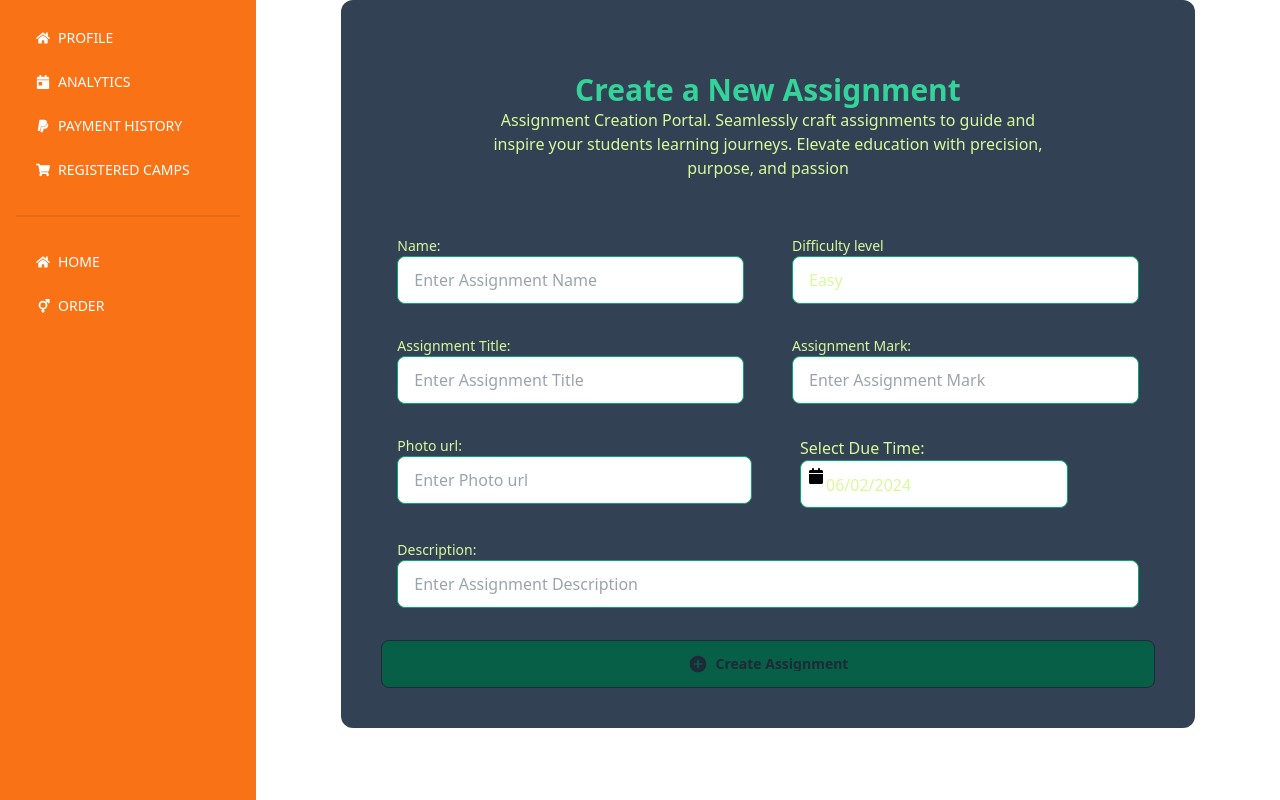
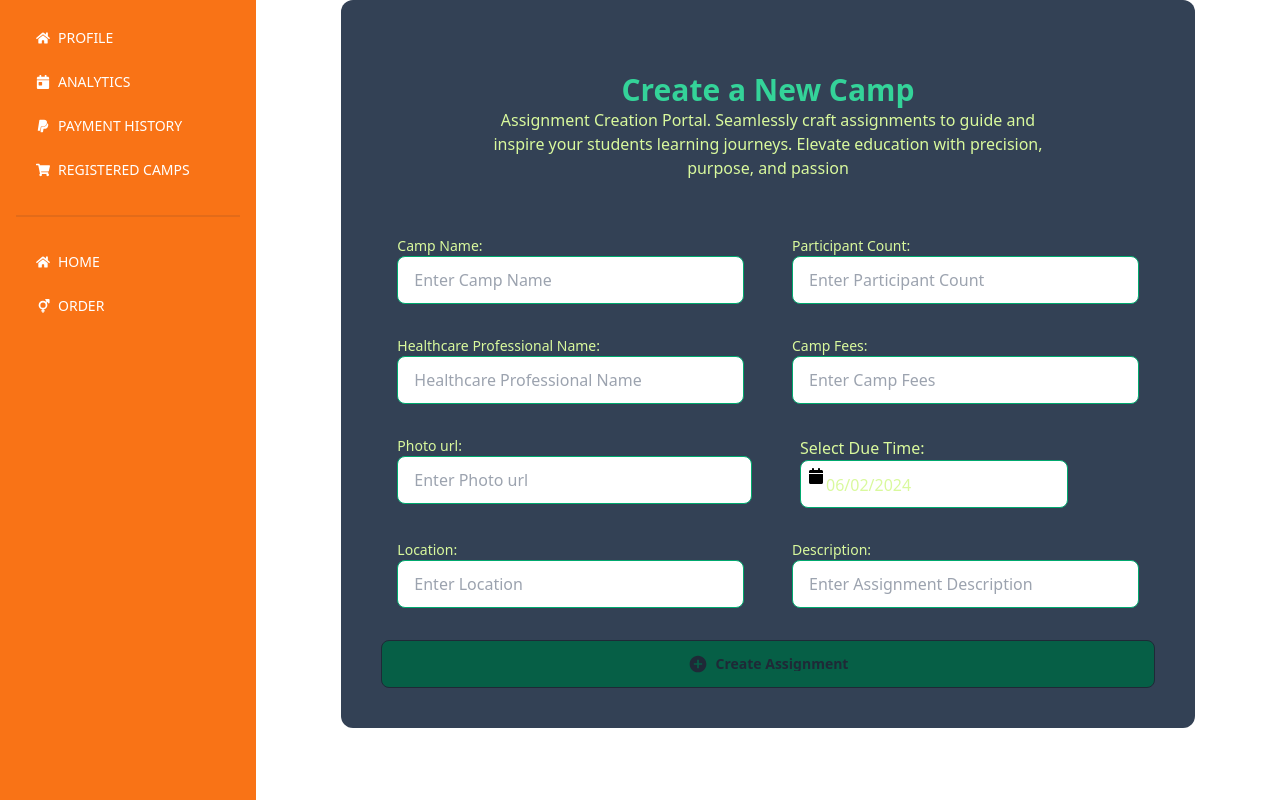
Before and after one commit to Jewel-190237/Medical-Camp-Management-client, a React (Vite) app: page /dashboard/addCamp in a window 1280 px wide. Built offline with nearby package versions, Linux system fonts and the light colour scheme; no server answers; sample sign-in values are in the browser's storage.

Commit message:
camp updated

```diff
--- a/src/Pages/Dashboard/AddCamp/AddCamp.jsx
+++ b/src/Pages/Dashboard/AddCamp/AddCamp.jsx
@@ -2,6 +2,8 @@ import { useContext, useState } from "react";
 import { AuthContext } from "../../../Providers/AuthProvider";
 import { useNavigate } from "react-router-dom";
 import Swal from "sweetalert2";
+import 'sweetalert2/dist/sweetalert2.css';
+import 'sweetalert2/src/sweetalert2.scss'
 import DatePicker from "react-datepicker";
 import { MdAddCircle } from "react-icons/md";
 import "react-datepicker/dist/react-datepicker.css";
@@ -18,28 +20,35 @@ const AddCamp = () => {
 
     const navigate = useNavigate();
 
-    const handleCreateAssignment = event => {
+
+
+
+// E.Location
+
+
+const handleCreateCamp = event => {
     event.preventDefault();
     const form = event.target;
 
-        const assignmentName = form.assignmentName.value;
-        const difficultyLevel = form.difficultyLevel.value;
-        const assignmentTitle = form.assignmentTitle.value;
-        const assignmentMark = form.assignmentMark.value;
+    const campName = form.campName.value;
+    const participantCount = form.participantCount.value;
+    const healthCarePName = form.healthCarePName.value;
+    const campFees = form.campFees.value;
     const photo_url = form.photo_url.value;
-        const dueTime = startDate;
+    const time = startDate;
     const description = form.description.value;
+    const location = form.location.value;
 
-        const newAssignment = { email, assignmentName, difficultyLevel, assignmentTitle, assignmentMark, photo_url, dueTime, description }
+    const newCamp = { email, campName, participantCount,  healthCarePName, campFees, photo_url, time, description, location }
 
-        console.log(newAssignment);
+    console.log(newCamp);
 
-        axiosSecure.post('/camps', newAssignment)
+    axiosSecure.post('/camps', newCamp)
         .then(res => {
             console.log(res.data);
             Swal.fire({
-                    icon: "Success",
-                    title: "Camp Added Successfully",
+                icon: 'success',
+                title: 'Camp Added successfully',
                 showConfirmButton: false,
                 timer: 2000
             });
@@ -71,34 +80,31 @@ const AddCamp = () => {
 return (
     <div className="bg-slate-700 rounded-xl w-10/12 mx-auto p-10">
         <div>
-                <h2 className="text-3xl font-bold text-center mt-8 text-emerald-400">Create a New Assignment</h2>
+            <h2 className="text-3xl font-bold text-center mt-8 text-emerald-400">Create a New Camp</h2>
             <p className="text-center mx-auto md:w-3/4 mb-10">
                 <p className="text-lime-200">Assignment Creation Portal. Seamlessly craft assignments to guide and inspire your students learning journeys. Elevate education with precision, purpose, and passion</p>
             </p>
         </div>
-            <form onSubmit={handleCreateAssignment}>
+        <form onSubmit={handleCreateCamp}>
             <div className="md:flex gap-4 ">
                 <div className="form-control md:w-1/2 p-4">
-                        <span className="label-text text-lime-200">Name: </span>
-                        <input type="text" name="assignmentName" placeholder="Enter Assignment Name" className="input input-bordered w-full input-success" />
+                    <span className="label-text text-lime-200">Camp Name: </span>
+                    <input type="text" name="campName" placeholder="Enter Camp Name" className="input input-bordered w-full input-success" />
                 </div>
                 <div className="form-control md:w-1/2 p-4">
-                        <span className="label-text text-lime-200">Difficulty level</span>
-                        <select className='input input-bordered w-full input-success text-lime-200' name="difficultyLevel" id="">
-                            <option value="Easy">Easy</option>
-                            <option value="Medium">Medium</option>
-                            <option value="Hard">Hard</option>
-                        </select>
+                    <span className="label-text text-lime-200">Participant Count: </span>
+                    <input type="number" name="participantCount" placeholder="Enter Participant Count" className="input input-bordered w-full input-success" />
                 </div>
+
             </div>
             <div className="md:flex gap-4 ">
                 <div className="form-control md:w-1/2 p-4">
-                        <span className="label-text text-lime-200">Assignment Title: </span>
-                        <input type="text" name="assignmentTitle" placeholder="Enter Assignment Title" className="input input-bordered w-full input-success" />
+                    <span className="label-text text-lime-200">Healthcare Professional Name: </span>
+                    <input type="text" name="healthCarePName" placeholder="Healthcare Professional Name" className="input input-bordered w-full input-success" />
                 </div>
                 <div className="form-control md:w-1/2 p-4">
-                        <span className="label-text text-lime-200">Assignment Mark:</span>
-                        <input type="number" name="assignmentMark" placeholder="Enter Assignment Mark" className="input input-bordered w-full input-success" />
+                    <span className="label-text text-lime-200">Camp Fees:</span>
+                    <input type="number" name="campFees" placeholder="Enter Camp Fees" className="input input-bordered w-full input-success" />
                 </div>
             </div>
             <div className="md:flex gap-4">
@@ -112,6 +118,10 @@ const AddCamp = () => {
                 </div>
             </div>
             <div className="md:flex gap-4 mb-4 ">
+                <div className="form-control w-full p-4">
+                    <span className="label-text text-lime-200">Location:</span>
+                    <input type="text" name="location" placeholder="Enter Location" className="input input-success input-bordered w-full" />
+                </div>
                 <div className="form-control w-full p-4">
                     <span className="label-text text-lime-200">Description:</span>
                     <input type="text" name="description" placeholder="Enter Assignment Description" className="input input-success input-bordered w-full" />
```
Lines whose indentation alone changed are shown as unchanged.
